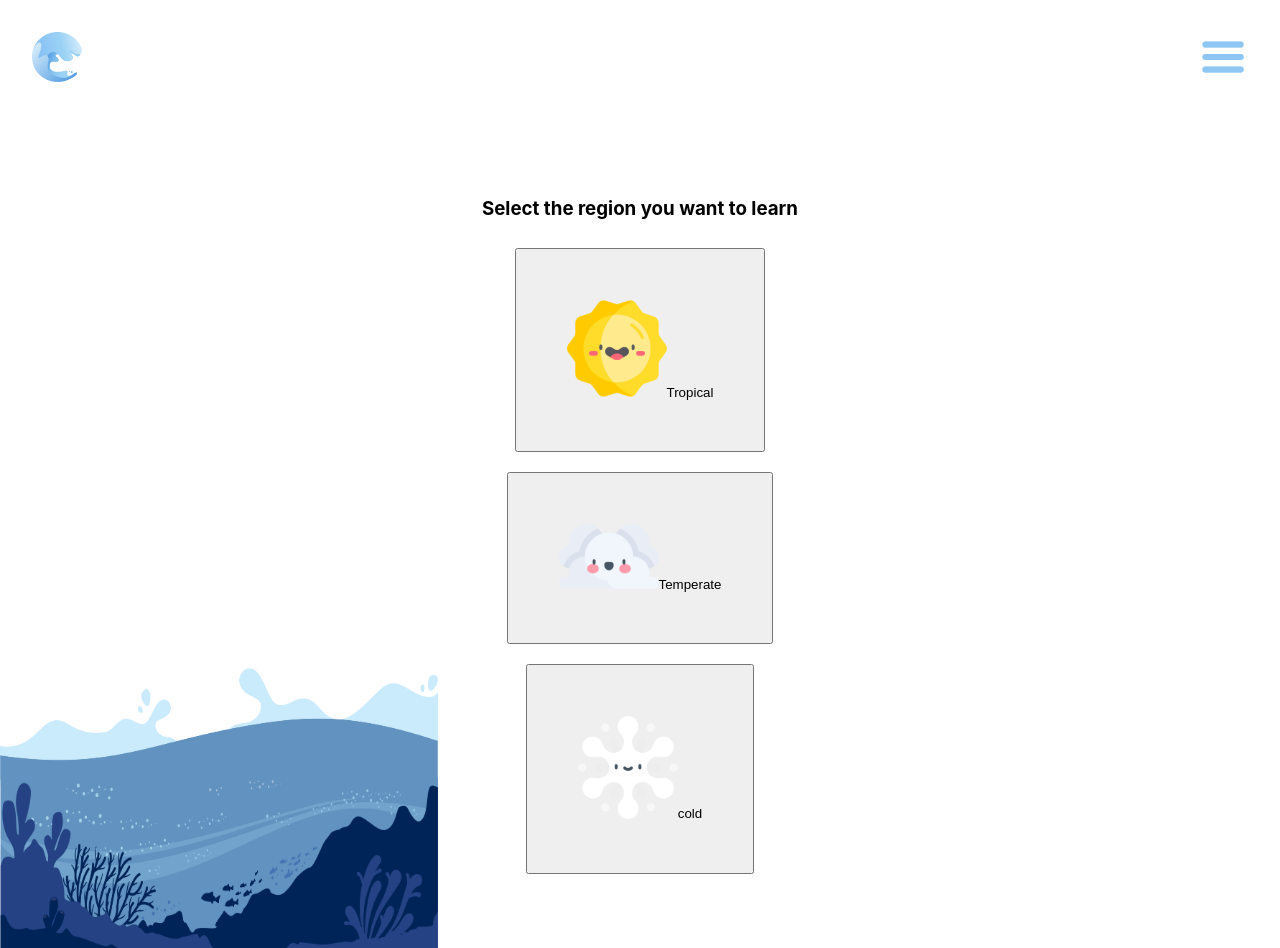
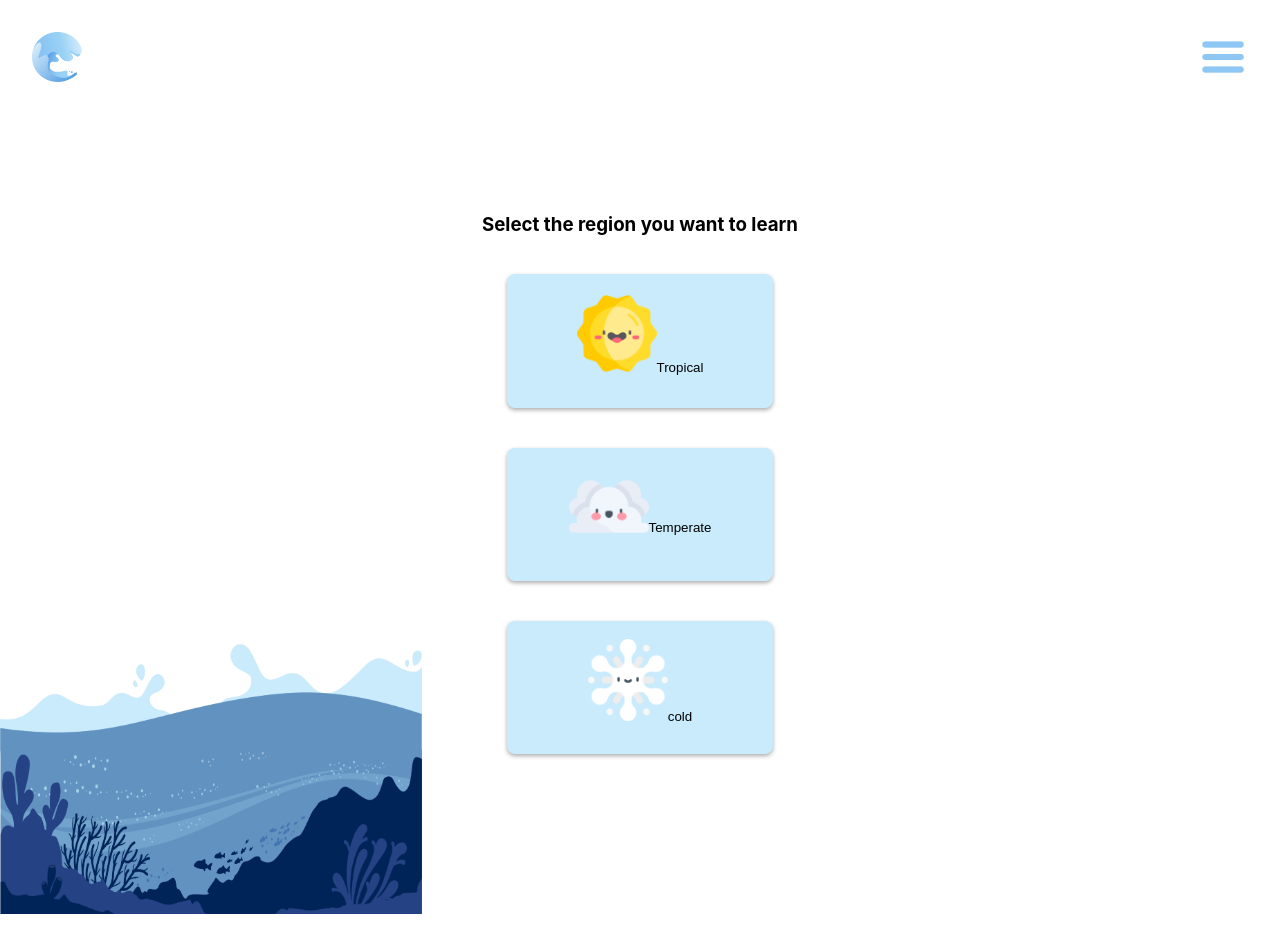
Before and after one commit to Pureum309/oceeco, a Next.js app in the folder finalapp/: page /questions in a window 1280 px wide. After the commit the page ends 914 px from the top, so only its background shows below. Built offline with nearby package versions, Linux system fonts and the light colour scheme.

Commit message:
styling questions

```diff
--- a/finalapp/comps/questions/options.js
+++ b/finalapp/comps/questions/options.js
@@ -1,17 +1,17 @@
 import styled from 'styled-components';
 
 import { useRouter } from "next/router";
-import { ChangeAnswer } from '../../data/que_content';
+
 
 
 
 const OpCont = styled.div `
     min-height: 100vh;
-    padding: 4rem 0;
+    padding-top: 5em;
     flex: 1;
     display: flex;
     flex-direction: column;
-    justify-content: center;
+    justify-content: flex-start;
     align-items: center;
 `;
 
@@ -19,11 +19,19 @@ const OpQueTitle = styled.h3 ``;
 
 const OpQueButton = styled.button `
     img {
-        width: 100px;
+      width: 80px;
     }
-    padding: 50px;
+    height: 10em;
+    width: 20em;
+    margin: 20px;
     text-align: center;
-    margin: 10px;
+    vertical-align: middle;
+    line-height: 40px;
+    text-align: center;
+    background-color: #CAEBFC;
+    border: none;
+    border-radius: 8px;
+    box-shadow: 0px 2px 4px rgb(173, 173, 173);
 `;
 
 export default function Options({
--- a/finalapp/data/que_content.js
+++ b/finalapp/data/que_content.js
@@ -1,6 +1,3 @@
-export const imgs = {
-    "cold": "http://placekitten.com/100/100"
-}
 
 export const qs = [
     {
--- a/finalapp/pages/questions/index.js
+++ b/finalapp/pages/questions/index.js
@@ -1,7 +1,7 @@
 import {useRouter} from "next/router";
 import Head from 'next/head'
 import Image from 'next/image'
-import styles from '../../styles/Home.module.css'
+import styles from '../../styles/Home.module.css';
 
 import Options from '../../comps/Questions/options';
 import {GetName, qs} from "../../data/que_content";
--- a/finalapp/styles/Home.module.css
+++ b/finalapp/styles/Home.module.css
@@ -13,7 +13,7 @@
 
 }
 
-.footer {
+/* .footer {
   display: flex;
   flex: 1;
   padding: 2rem 0;
@@ -38,14 +38,14 @@
 .title a:focus,
 .title a:active {
   text-decoration: underline;
-}
+} */
 
-.title {
+/* .title {
   margin: 0;
   line-height: 1.15;
   font-size: 4rem;
-}
-
+} */
+/*
 .title,
 .description {
   text-align: center;
@@ -55,16 +55,16 @@
   margin: 4rem 0;
   line-height: 1.5;
   font-size: 1.5rem;
-}
+} */
 
-.code {
+/* .code {
   background: #fafafa;
   border-radius: 5px;
   padding: 0.75rem;
   font-size: 1.1rem;
   font-family: Menlo, Monaco, Lucida Console, Liberation Mono, DejaVu Sans Mono,
     Bitstream Vera Sans Mono, Courier New, monospace;
-}
+} */
 
 .grid {
   display: flex;
@@ -74,16 +74,16 @@
   max-width: 800px;
 }
 
-.gridab {
+/* .gridab {
   display: flex;
   align-items: center;
   justify-content: center;
   flex-wrap: wrap;
   max-width: 800px;
   color: #eaeaea;
-}
+} */
 
-.card {
+/* .card {
   margin: 1rem;
   padding: 1.5rem;
   text-align: left;
@@ -111,7 +111,7 @@
   margin: 0;
   font-size: 1.25rem;
   line-height: 1.5;
-}
+} */
 
 .logo {
   height: 1em;
```
Also changed, not shown: finalapp/styles/question.css (line endings or trailing spaces).
